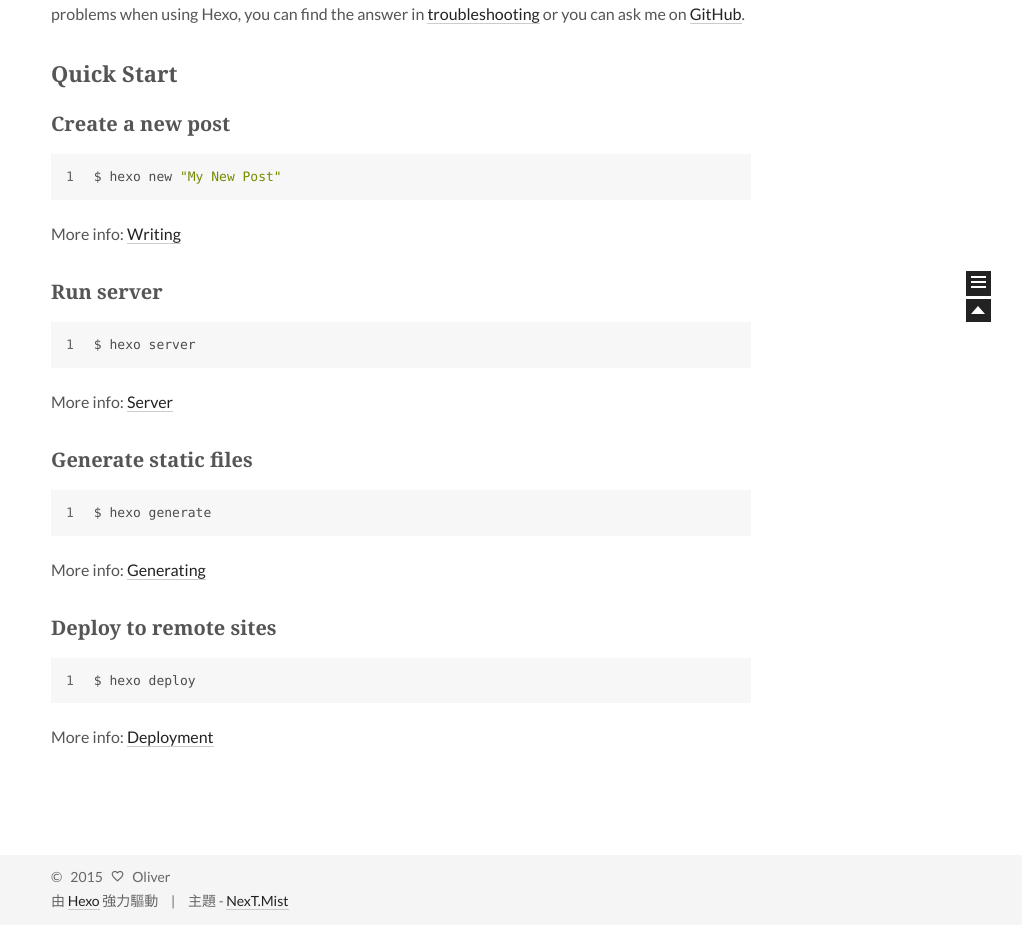
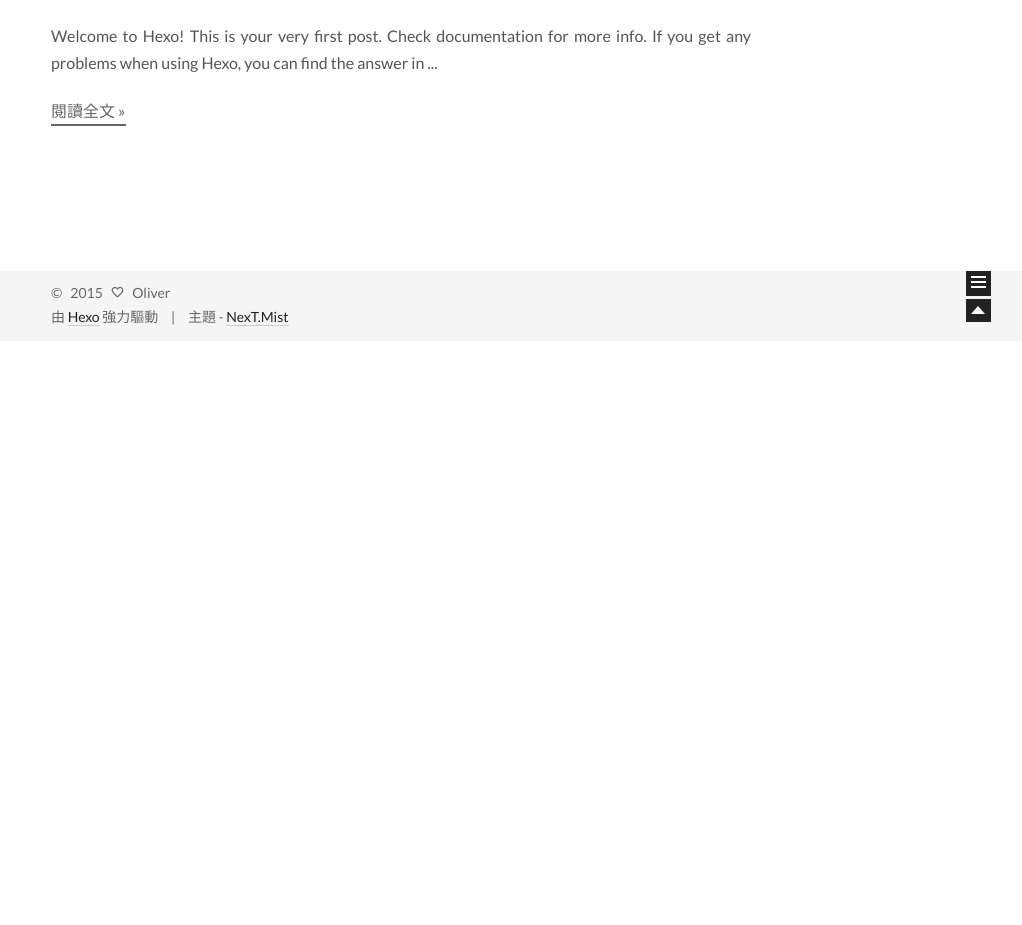
Before and after one commit to zhybbsmall/zhybbsmall.github.com, a plain HTML site: page index.html in a window 1280 px wide. Shown: the part 459-1384 px from the top of the page, without its empty margins (239-1261 px from the left). After the commit the page ends 800 px from the top, so only its background shows below. Drawn offline with Linux system fonts and the light colour scheme.

Commit message:
Site updated: 2015-08-17 23:06:42

```diff
--- a/css/main.css
+++ b/css/main.css
@@ -1055,7 +1055,7 @@ body {
   width: 4px;
   height: 4px;
   border-radius: 50%;
-  background: #deb1b0;
+  background: #286b6b;
 }
 .sidebar-nav {
   margin: 0;
--- a/index.html
+++ b/index.html
@@ -187,7 +187,16 @@
 
 
 
-          <span itemprop="articleBody"></span>
+          <span itemprop="articleBody">
+
+
+
+          </span>
+          <div class="post-more-link text-center">
+            <a class="btn" href="/2015/08/16/world/#more" rel="contents">
+              閱讀全文 &raquo;
+            </a>
+          </div>
 
 
     </div>
@@ -248,16 +257,16 @@
 
 
 
-          <span itemprop="articleBody"><p>Welcome to <a href="http://hexo.io/" target="_blank" rel="external">Hexo</a>! This is your very first post. Check <a href="http://hexo.io/docs/" target="_blank" rel="external">documentation</a> for more info. If you get any problems when using Hexo, you can find the answer in <a href="http://hexo.io/docs/troubleshooting.html" target="_blank" rel="external">troubleshooting</a> or you can ask me on <a href="https://github.com/hexojs/hexo/issues" target="_blank" rel="external">GitHub</a>.</p>
-<h2 id="Quick_Start">Quick Start</h2><h3 id="Create_a_new_post">Create a new post</h3><figure class="highlight bash"><table><tr><td class="gutter"><pre><span class="line">1</span><br></pre></td><td class="code"><pre><span class="line">$ hexo new <span class="string">"My New Post"</span></span><br></pre></td></tr></table></figure>
-<p>More info: <a href="http://hexo.io/docs/writing.html" target="_blank" rel="external">Writing</a></p>
-<h3 id="Run_server">Run server</h3><figure class="highlight bash"><table><tr><td class="gutter"><pre><span class="line">1</span><br></pre></td><td class="code"><pre><span class="line">$ hexo server</span><br></pre></td></tr></table></figure>
-<p>More info: <a href="http://hexo.io/docs/server.html" target="_blank" rel="external">Server</a></p>
-<h3 id="Generate_static_files">Generate static files</h3><figure class="highlight bash"><table><tr><td class="gutter"><pre><span class="line">1</span><br></pre></td><td class="code"><pre><span class="line">$ hexo generate</span><br></pre></td></tr></table></figure>
-<p>More info: <a href="http://hexo.io/docs/generating.html" target="_blank" rel="external">Generating</a></p>
-<h3 id="Deploy_to_remote_sites">Deploy to remote sites</h3><figure class="highlight bash"><table><tr><td class="gutter"><pre><span class="line">1</span><br></pre></td><td class="code"><pre><span class="line">$ hexo deploy</span><br></pre></td></tr></table></figure>
-<p>More info: <a href="http://hexo.io/docs/deployment.html" target="_blank" rel="external">Deployment</a></p>
-</span>
+          <span itemprop="articleBody">
+
+            Welcome to Hexo! This is your very first post. Check documentation for more info. If you get any problems when using Hexo, you can find the answer in
+            ...
+          </span>
+          <div class="post-more-link text-center">
+            <a class="btn" href="/2015/08/16/hello-world/#more" rel="contents">
+              閱讀全文 &raquo;
+            </a>
+          </div>
 
 
     </div>
```
